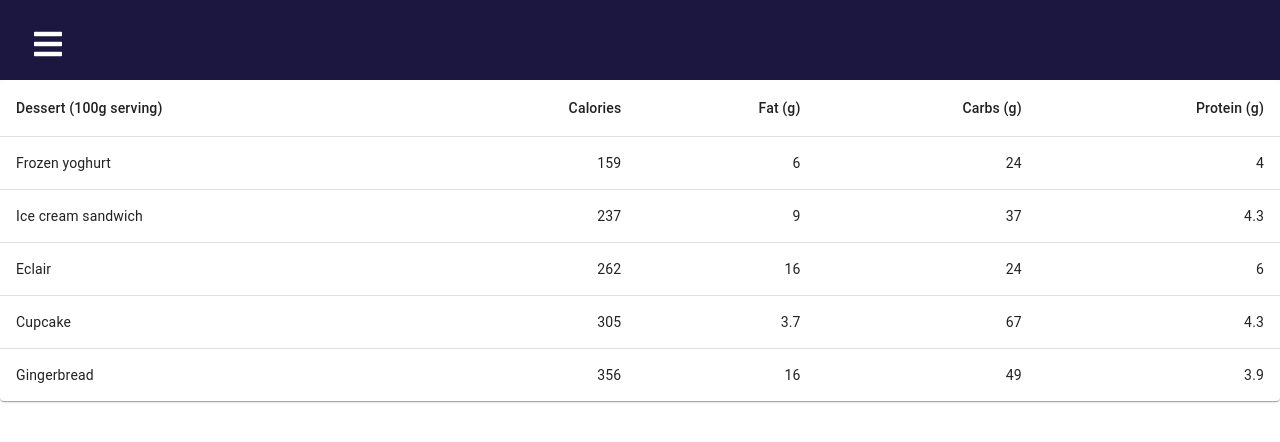
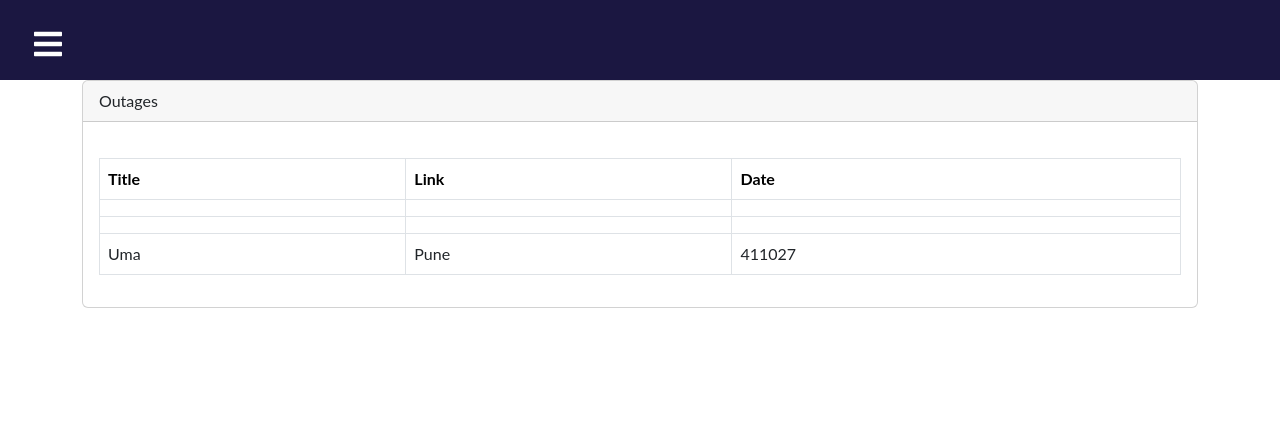
Before and after one commit to danuvia27/dashboard2, a React (Create React App) app in the folder client/: page / in a window 1280 px wide. Shown: the top 442 px of the page. Built offline with nearby package versions, Linux system fonts and the light colour scheme; no server answers.

Commit message:
Updated tables.js

```diff
--- a/client/src/components/Table/Tables.js
+++ b/client/src/components/Table/Tables.js
@@ -1,55 +1,44 @@
 import React from "react";
-import Table from "@mui/material/Table";
-import TableBody from "@mui/material/TableBody";
-import TableCell from "@mui/material/TableCell";
-import TableContainer from "@mui/material/TableContainer";
-import TableHead from "@mui/material/TableHead";
-import TableRow from "@mui/material/TableRow";
-import Paper from "@mui/material/Paper";
+import { Card, Container } from "react-bootstrap";
 
 import "./tables.css";
-function createData(name, calories, fat, carbs, protein) {
-  return { name, calories, fat, carbs, protein };
-}
-
-const rows = [
-  createData("Frozen yoghurt", 159, 6.0, 24, 4.0),
-  createData("Ice cream sandwich", 237, 9.0, 37, 4.3),
-  createData("Eclair", 262, 16.0, 24, 6.0),
-  createData("Cupcake", 305, 3.7, 67, 4.3),
-  createData("Gingerbread", 356, 16.0, 49, 3.9),
-];
-
 export const Tables = ({ feed, feedol }) => {
   return (
-    <TableContainer component={Paper}>
-      <Table style={{ Width: 100 }} aria-label="simple table">
-        <TableHead>
-          <TableRow>
-            <TableCell>Dessert (100g serving)</TableCell>
-            <TableCell align="right">Calories</TableCell>
-            <TableCell align="right">Fat&nbsp;(g)</TableCell>
-            <TableCell align="right">Carbs&nbsp;(g)</TableCell>
-            <TableCell align="right">Protein&nbsp;(g)</TableCell>
-          </TableRow>
-        </TableHead>
-        <TableBody>
-          {rows.map((row) => (
-            <TableRow
-              key={row.name}
-              sx={{ "&:last-child td, &:last-child th": { border: 0 } }}
-            >
-              <TableCell component="th" scope="row">
-                {row.name}
-              </TableCell>
-              <TableCell align="right">{row.calories}</TableCell>
-              <TableCell align="right">{row.fat}</TableCell>
-              <TableCell align="right">{row.carbs}</TableCell>
-              <TableCell align="right">{row.protein}</TableCell>
-            </TableRow>
-          ))}
-        </TableBody>
-      </Table>
-    </TableContainer>
+    <Container>
+      <Card>
+        <Card.Header>Outages</Card.Header>
+        <Card.Body>
+          <table class="table table-bordered">
+            <thead>
+              <tr>
+                <th>Title</th>
+                <th>Link</th>
+                <th>Date</th>
+              </tr>
+            </thead>
+
+            <tbody>
+              <tr>
+                <td>{feed.title}</td>
+                <td>{feed.link}</td>
+                <td>{feed.updated}</td>
+              </tr>
+
+              <tr>
+                <td>{feedol.title}</td>
+                <td>{feedol.link}</td>
+                <td>{feedol.updated}</td>
+              </tr>
+
+              <tr>
+                <td>Uma</td>
+                <td>Pune</td>
+                <td>411027</td>
+              </tr>
+            </tbody>
+          </table>
+        </Card.Body>
+      </Card>
+    </Container>
   );
 };
```
